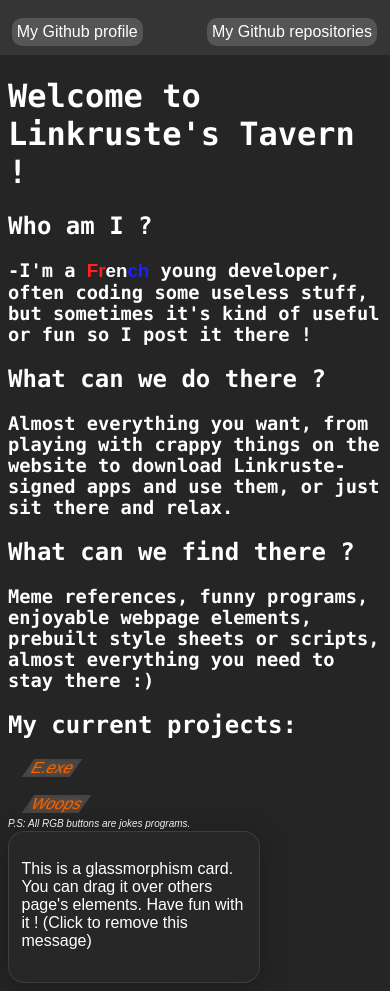
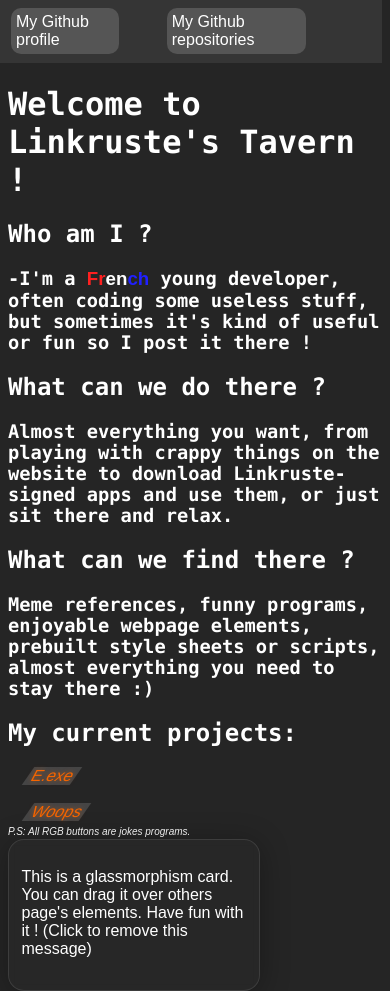
Before and after one commit to Linkruste/Linkruste.github.io, a plain HTML site: page index.html in a window 390 px wide. Drawn offline with Linux system fonts and the light colour scheme.

Commit message:
Again updating the style sheet to improve mobile user experience

```diff
--- a/Style/dark.css
+++ b/Style/dark.css
@@ -114,6 +114,7 @@ body {
 }
 
 nav {
+	display: inline-flex;
 	position: relative;
 	background-color: #353535;
 	padding: 20px 10px 2.5% 10px;
--- a/index.html
+++ b/index.html
@@ -8,10 +8,12 @@
 	<title>Linkruste website</title>
 </head>
 <body>
-	<nav>
-		<a href="https://github.com/Linkruste">My Github profile</a>
-		<a href="https://github.com/Linkruste?tab=repositories" style="margin-left:15%">My Github repositories</a>
-	</nav>
+	<div style="background-color: #353535;width: infinite; height: fit-content; margin-top: -10px;">
+		<nav>
+			<a href="https://github.com/Linkruste">My Github profile</a>
+			<a href="https://github.com/Linkruste?tab=repositories" style="margin-left:15%">My Github repositories</a>
+		</nav>
+	</div>
 	<h1 style="font-family:consolas">Welcome to Linkruste's Tavern !</h1>
 	<h2 style="font-family:consolas">Who am I ?</h2>
 
```
